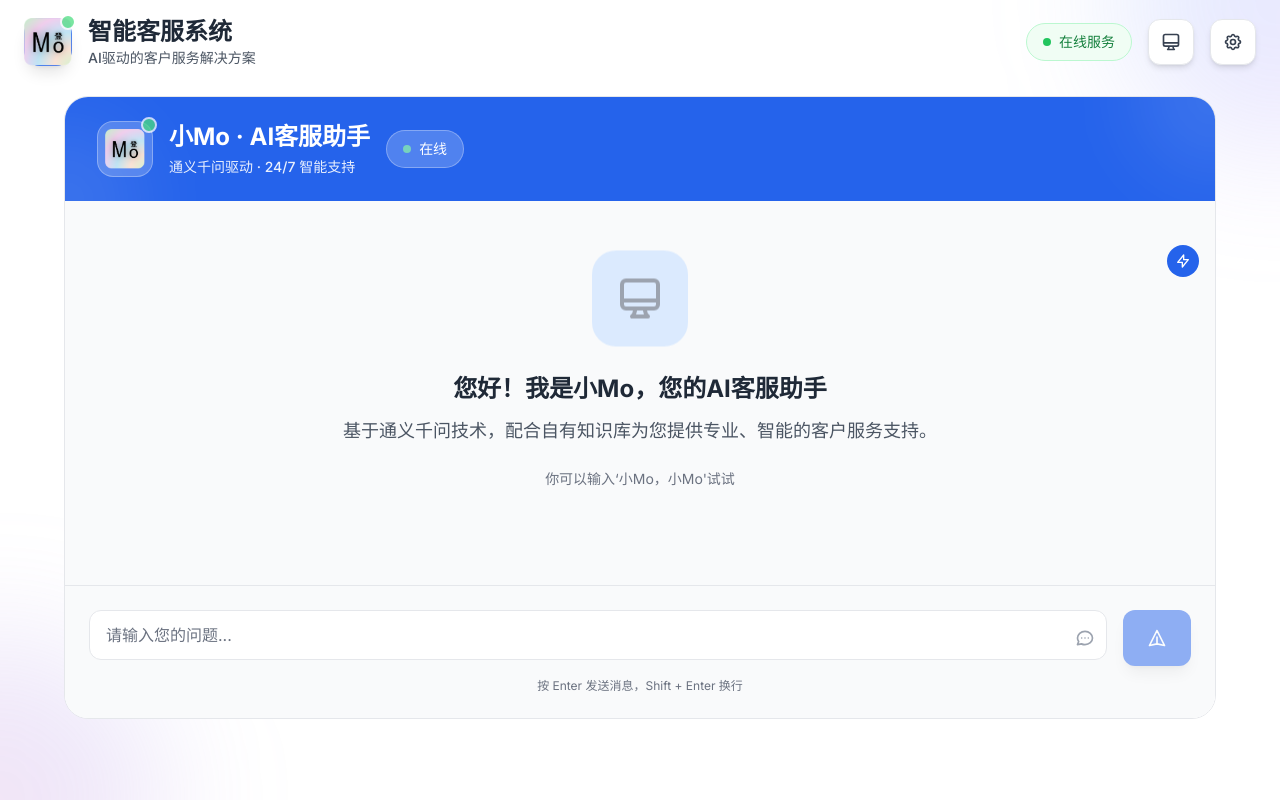
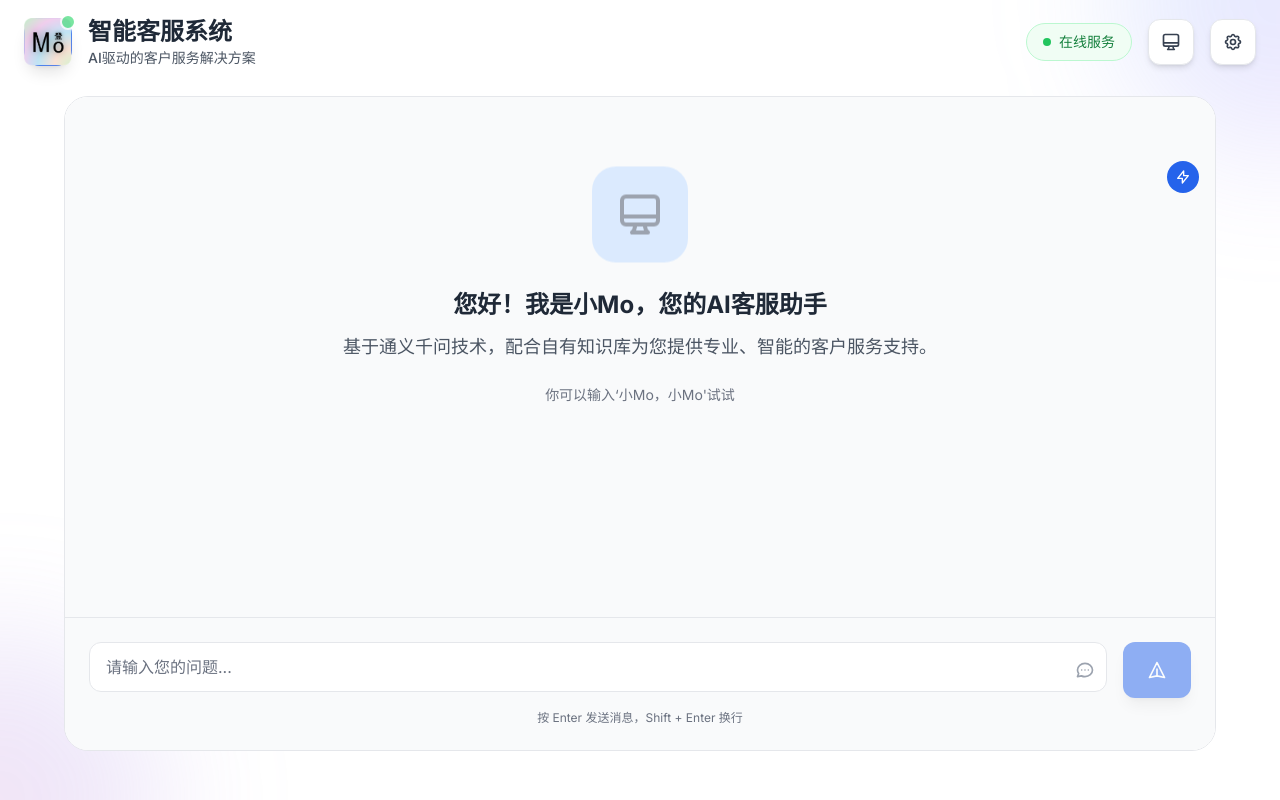
Before and after one commit to PlayWithAndyJin/AICS, a Next.js app: page / in a window 1280 px wide. Built offline with nearby package versions, Linux system fonts and the light colour scheme.

Commit message:
Update ChatInterface.tsx

```diff
--- a/components/ChatInterface.tsx
+++ b/components/ChatInterface.tsx
@@ -106,34 +106,8 @@ export default function ChatInterface() {
   return (
     <div className="gradient-border overflow-hidden">
       <div className="bg-white dark:bg-black">
-        {/* 聊天头部 */}
-        <div className="relative bg-blue-600 px-8 py-6 overflow-hidden">
-          {/* 背景装饰 */}
-          <div className="absolute -top-20 -right-20 w-40 h-40 bg-white/10 rounded-full blur-2xl"></div>
-          <div className="absolute -bottom-20 -left-20 w-40 h-40 bg-white/10 rounded-full blur-2xl"></div>
-
-          <div className="relative flex items-center space-x-4">
-            <div className="relative">
-              <div className="w-14 h-14 bg-white/20 rounded-2xl flex items-center justify-center border border-white/30">
-                <img src="/MyBlog.png" alt="logo" className="w-10 h-10 object-contain" />
-              </div>
-              <div className="absolute -top-1 -right-1 w-4 h-4 bg-green-400 rounded-full border-2 border-white animate-pulse"></div>
-            </div>
-            <div>
-              <h2 className="text-white font-bold text-2xl mb-1">小Mo · AI客服助手</h2>
-              <p className="text-white/90 text-sm font-medium">通义千问驱动 · 24/7 智能支持</p>
-            </div>
-
-            {/* 状态指示器 */}
-            <div className="ml-auto flex items-center space-x-2 px-4 py-2 bg-white/20 rounded-full border border-white/30">
-              <div className="w-2 h-2 bg-green-300 rounded-full animate-pulse"></div>
-              <span className="text-white text-sm font-medium">在线</span>
-            </div>
-          </div>
-        </div>
-
         {/* 聊天消息区域 */}
-        <div className="h-96 overflow-y-auto p-6 space-y-6 bg-gray-50 dark:bg-gray-900">
+        <div className="h-[50vh] md:h-[60vh] lg:h-[65vh] overflow-y-auto p-6 space-y-6 bg-gray-50 dark:bg-gray-900">
           {messages.length === 0 ? (
             <div className="text-center py-12">
               <div className="relative mb-6">
```
